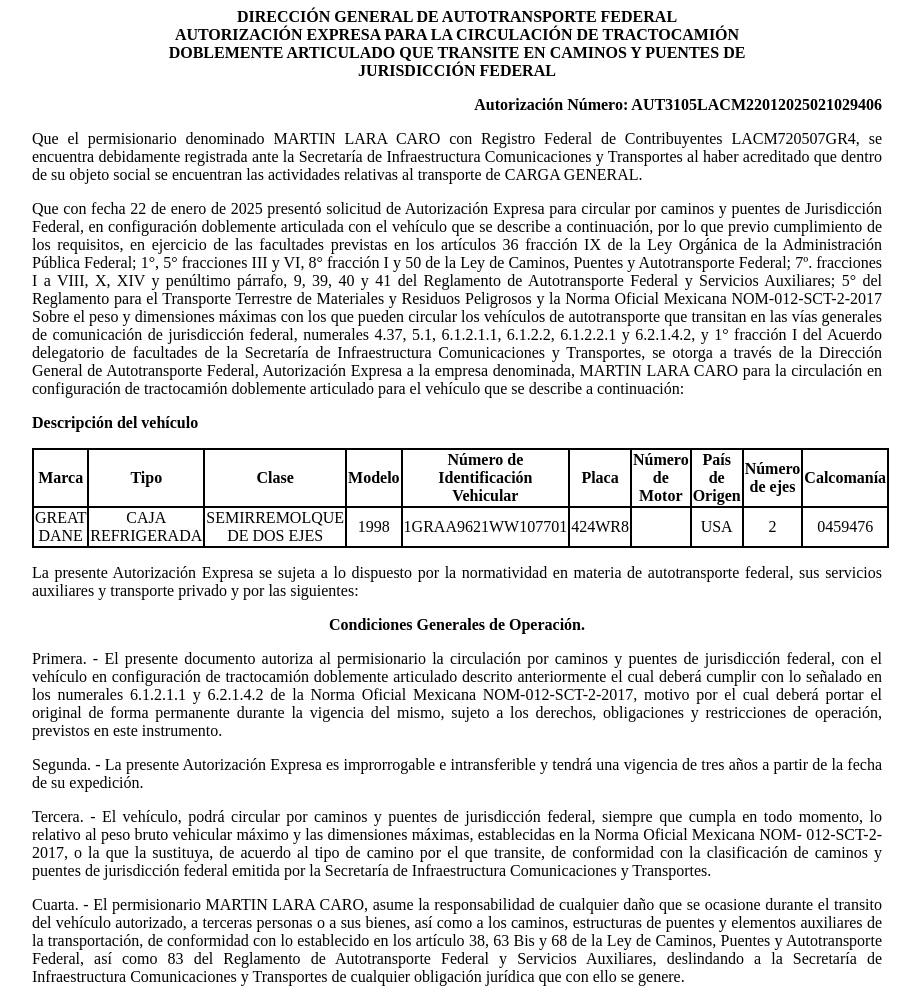
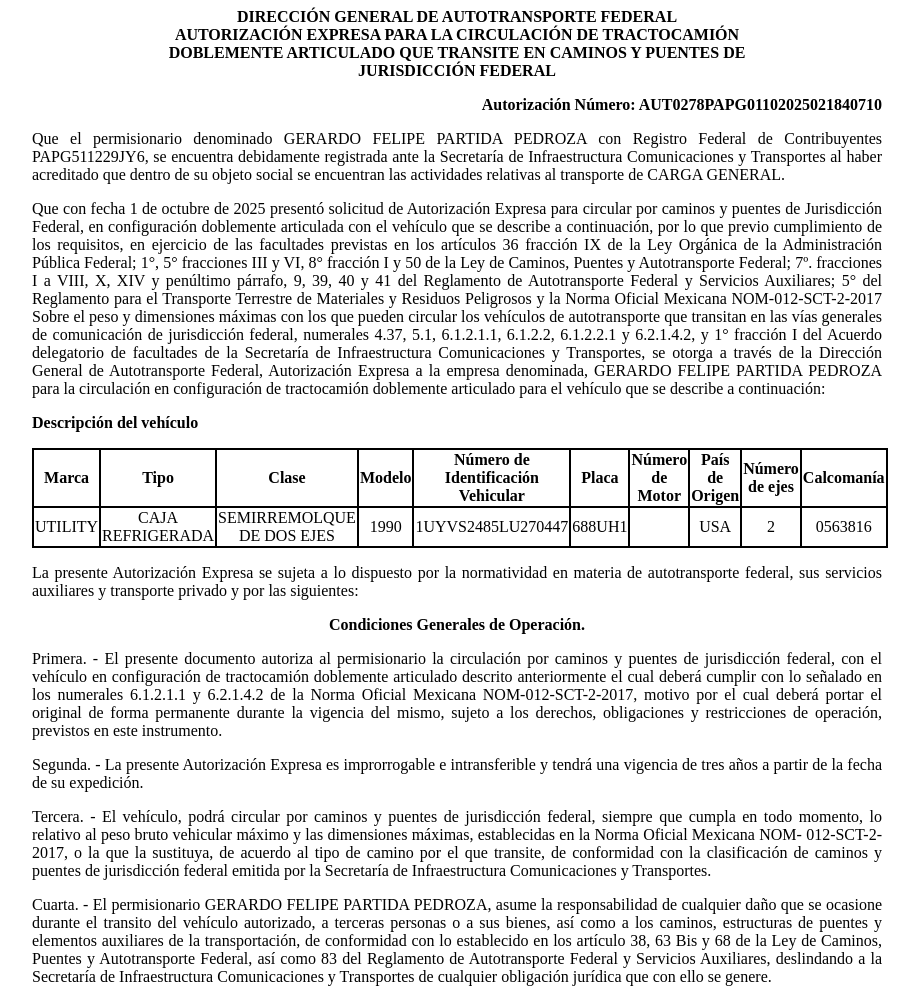
Before and after one commit to app-sct1/ConsultaAutDobleRemolque-folio-0201233, a plain HTML site: page index.html in a window 1280 px wide. Shown: the top 989 px of the page, without its empty margins (183-1103 px from the left). Drawn offline with Linux system fonts and the light colour scheme.

Commit message:
index.html

```diff
--- a/index.html
+++ b/index.html
@@ -75,19 +75,19 @@
 						<p class="sinMargen">DOBLEMENTE ARTICULADO QUE TRANSITE EN CAMINOS Y PUENTES DE</p>
 						<p class="sinMargen">JURISDICCIÓN FEDERAL</p>
 					</div>
-<p class="derechaNegro">Autorización Número: AUT3105LACM22012025021029406</p>
+<p class="derechaNegro">Autorización Número: AUT0278PAPG01102025021840710</p>
 
 					<p class="justificado">Que el permisionario denominado
-						MARTIN LARA CARO con Registro Federal de
-						Contribuyentes LACM720507GR4, se encuentra
+						GERARDO FELIPE PARTIDA PEDROZA con Registro Federal de
+						Contribuyentes PAPG511229JY6, se encuentra
 						debidamente registrada ante la Secretaría de Infraestructura
 						Comunicaciones y Transportes al haber acreditado que dentro de su
 						objeto social se encuentran las actividades relativas al
 						transporte de CARGA GENERAL.</p>
 
 
-					<p class="justificado">Que con fecha 22 de
-						enero de 2025 presentó
+					<p class="justificado">Que con fecha 1 de
+						octubre de 2025 presentó
 						solicitud de Autorización Expresa para circular por caminos y
 						puentes de Jurisdicción Federal, en configuración doblemente
 						articulada con el vehículo que se describe a continuación, por lo
@@ -107,7 +107,7 @@
 						facultades de la Secretaría de Infraestructura Comunicaciones y
 						Transportes, se otorga a través de la
 						Dirección General de Autotransporte Federal, Autorización Expresa a la
-						empresa denominada, MARTIN LARA CARO para la
+						empresa denominada, GERARDO FELIPE PARTIDA PEDROZA para la
 						circulación en configuración de tractocamión doblemente articulado
 						para el vehículo que se describe a continuación:</p>
 
@@ -128,16 +128,16 @@
 							<th class="borde">Calcomanía</th>
 						</tr>
 						<tr class="borde">
-							<td class="borde">GREAT DANE</td>
+							<td class="borde">UTILITY</td>
 							<td class="borde">CAJA REFRIGERADA</td>
 							<td class="borde">SEMIRREMOLQUE DE DOS EJES</td>
-							<td class="borde">1998</td>
-							<td class="borde">1GRAA9621WW107701</td>
-							<td class="borde">424WR8</td>
+							<td class="borde">1990</td>
+							<td class="borde">1UYVS2485LU270447</td>
+							<td class="borde">688UH1</td>
 							<td class="borde"></td>
 							<td class="borde">USA</td>
 							<td class="borde">2</td>
-							<td class="borde">0459476</td>
+							<td class="borde">0563816</td>
 						</tr>
 
 					</tbody></table>
@@ -175,7 +175,7 @@
 						Secretaría de Infraestructura Comunicaciones y Transportes.</p>
 
 					<p class="justificado">Cuarta. - El permisionario
-						MARTIN LARA CARO, asume la responsabilidad de
+						GERARDO FELIPE PARTIDA PEDROZA, asume la responsabilidad de
 						cualquier daño que se ocasione durante el transito del vehículo
 						autorizado, a terceras personas o a sus bienes, así como a los
 						caminos, estructuras de puentes y elementos auxiliares de la
```
